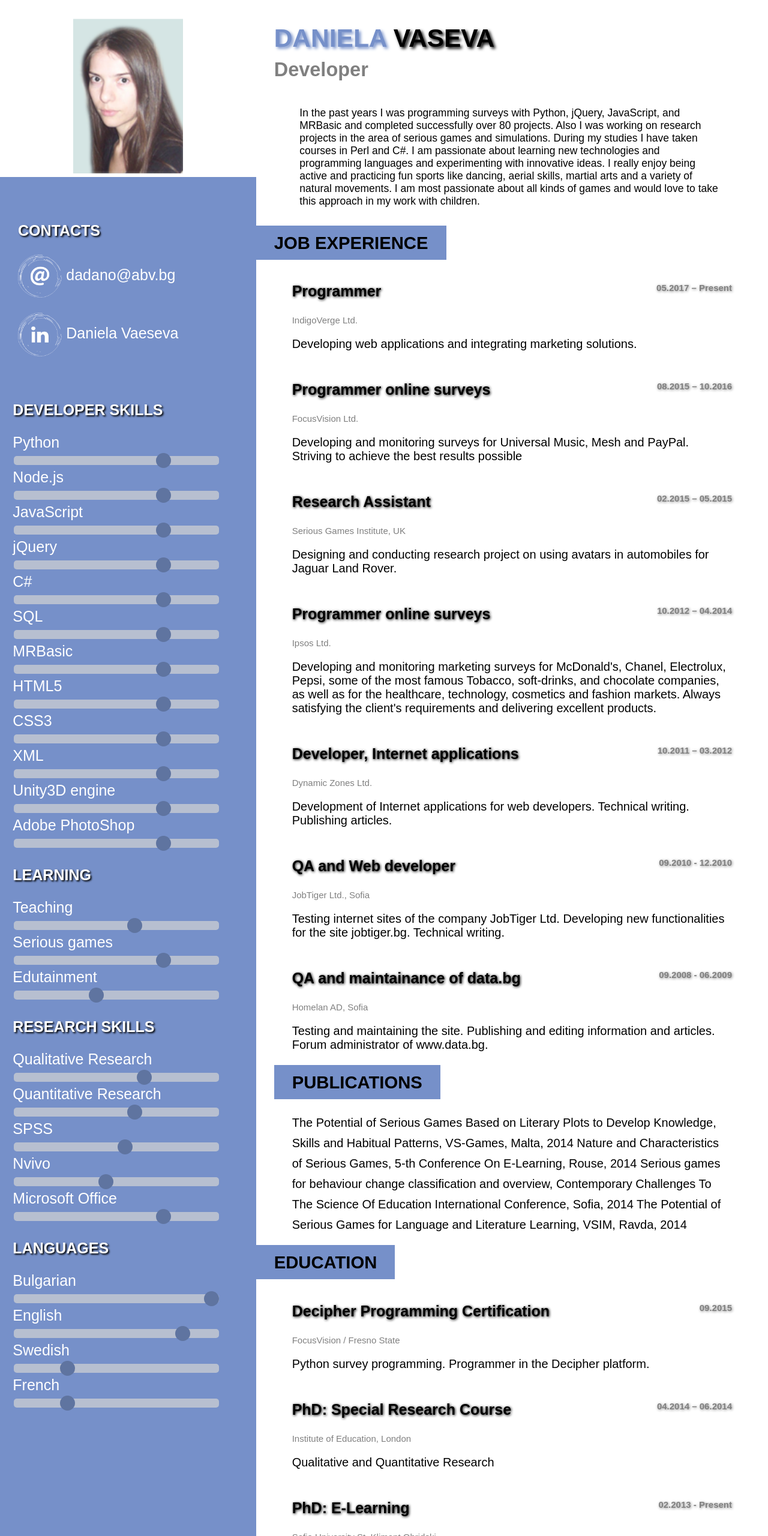
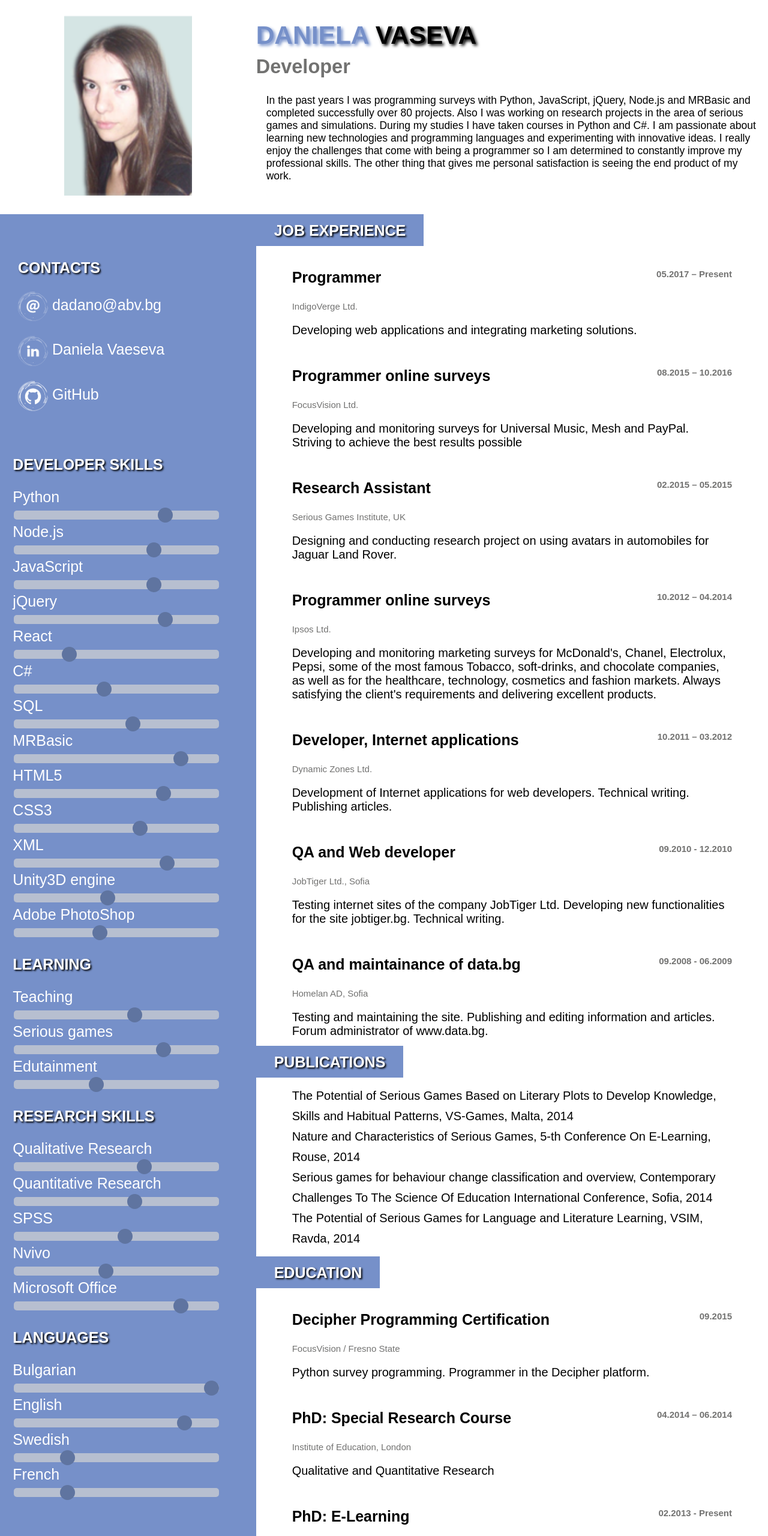
Before and after one commit to Ninghizhidda/CV, a plain HTML site: page index.html in a window 1280 px wide. Shown: the top 2560 px of the page at 60% size. Drawn offline with Linux system fonts and the light colour scheme.

Commit message:
add logos

```diff
--- a/index.html
+++ b/index.html
@@ -3,57 +3,70 @@
 
 <head>
  <meta charset="UTF-8">
+ <meta name="viewport" content="width=device-width, initial-scale=1">
 <title>CV</title>
 <link rel="stylesheet" type="text/css" href="styles.css">
 </head>
     <body>
       <div class="fc">
+        <header id="frame" class="hfc">
+          <aside class="ph">
+            <img id="photo" src="images/photo.png" alt="Daniela Vaseva">
+          </aside>
+          <main>
+            <h1><span id="first_name">DANIELA</span> VASEVA</h1>
+            <h2>Developer</h2>
+            <p class="info">In the past years I was programming surveys with Python, JavaScript, jQuery, Node.js and MRBasic and completed successfully over 80 projects. Also I was working on research projects in the area of serious games and simulations. During my studies I have taken courses in Python and C#. I am passionate about learning new technologies and programming languages and experimenting with innovative ideas. I really enjoy the challenges that come with being a programmer so I am determined to constantly improve my professional skills. The other thing that gives me personal satisfaction is seeing the end product of my work.</p>
+          </main>
+        </header>
         <aside id="skills">
-          <header id="frame">
-            <img id="photo" src="images/photo.png" alt="Daniela Vaseva">
-          </header>
           <section id="contact">
             <h3>CONTACTS</h3>
             <p><a href="mailto:dadano@abv.bg"><img src="images/logo2.png" alt="e-mail" title="e-mail" class="clogo"></a> dadano@abv.bg</p>
-            <p><img src="images/logo3.png" alt="linkdin" title="linkdin" class="clogo"> Daniela Vaeseva</p>
+            <p><a href="https://www.linkedin.com/in/daniela-vaseva-36771727"><img src="images/logo3.png" alt="linkedin" title="linkedin" class="clogo"></a> Daniela Vaeseva</p>
+            <p><a href="https://github.com/Ninghizhidda"><img src="images/logogit.png" alt="GitHub" title="GitHub" class="clogo"></a> GitHub</p>
+
           </section>
           <section class="slidecontainer">
             <h3>DEVELOPER SKILLS</h3>
             <label for="pythonRange">Python</label>
-            <input type="range" min="1" max="100" value="75" class="slider" id="pythonRange" class="myRange">
+            <input type="range" min="1" max="100" value="76" class="slider" id="pythonRange" class="myRange">
 
             <label for="nodeRange">Node.js</label>
-            <input type="range" min="1" max="100" value="75" class="slider" id="nodeRange" class="myRange">
+            <input type="range" min="1" max="100" value="70" class="slider" id="nodeRange" class="myRange">
 
             <label for="javaScriptRange">JavaScript</label>
-            <input type="range" min="1" max="100" value="75" class="slider" id="javaScriptRange" class="myRange">
+            <input type="range" min="1" max="100" value="70" class="slider" id="javaScriptRange" class="myRange">
 
             <label for="jQueryRange">jQuery</label>
-            <input type="range" min="1" max="100" value="75" class="slider" id="jQueryRange" class="myRange">
+            <input type="range" min="1" max="100" value="76" class="slider" id="jQueryRange" class="myRange">
+
+            <label for="ReactRange">React</label>
+            <input type="range" min="1" max="100" value="26" class="slider" id="ReactRange" class="myRange">
 
             <label for="cRange">C#</label>
-            <input type="range" min="1" max="100" value="75" class="slider" id="cRange" class="myRange">
+            <input type="range" min="1" max="100" value="44" class="slider" id="cRange" class="myRange">
 
             <label for="sqlRange">SQL</label>
-            <input type="range" min="1" max="100" value="75" class="slider" id="sqlRange" class="myRange">
+            <input type="range" min="1" max="100" value="59" class="slider" id="sqlRange" class="myRange">
 
             <label for="mrRange">MRBasic</label>
-            <input type="range" min="1" max="100" value="75" class="slider" id="mrRange" class="myRange">
+            <input type="range" min="1" max="100" value="84" class="slider" id="mrRange" class="myRange">
 
             <label for="HTML5Range">HTML5</label>
             <input type="range" min="1" max="100" value="75" class="slider" id="HTML5Range" class="myRange">
 
             <label for="CSS3Range">CSS3</label>
-            <input type="range" min="1" max="100" value="75" class="slider" id="CSS3Range" class="myRange">
+            <input type="range" min="1" max="100" value="63" class="slider" id="CSS3Range" class="myRange">
 
             <label for="XMLRange">XML</label>
-            <input type="range" min="1" max="100" value="75" class="slider" id="XMLRange" class="myRange">
+            <input type="range" min="1" max="100" value="77" class="slider" id="XMLRange" class="myRange">
 
             <label for="unityRange">Unity3D engine</label>
-            <input type="range" min="1" max="100" value="75" class="slider" id="unityRange" class="myRange">
+            <input type="range" min="1" max="100" value="46" class="slider" id="unityRange" class="myRange">
 
             <label for="photoShopRange">Adobe PhotoShop</label>
-            <input type="range" min="1" max="100" value="75" class="slider" id="photoShopRange" class="myRange">
+            <input type="range" min="1" max="100" value="42" class="slider" id="photoShopRange" class="myRange">
 
 
           </section>
@@ -85,7 +98,7 @@
             <input type="range" min="1" max="100" value="45" class="slider" id="NvivoRange" class="myRange">
 
             <label for="msRange">Microsoft Ofﬁce</label>
-            <input type="range" min="1" max="100" value="75" class="slider" id="msRange" class="myRange">
+            <input type="range" min="1" max="100" value="84" class="slider" id="msRange" class="myRange">
 
           </section>
 
@@ -95,7 +108,7 @@
             <input type="range" min="1" max="100" value="100" class="slider" id="BulgarianRange" class="myRange">
 
             <label for="EnglishRange">English</label>
-            <input type="range" min="1" max="100" value="85" class="slider" id="EnglishRange" class="myRange">
+            <input type="range" min="1" max="100" value="86" class="slider" id="EnglishRange" class="myRange">
 
             <label for="SwedishRange">Swedish</label>
             <input type="range" min="1" max="100" value="25" class="slider" id="SwedishRange" class="myRange">
@@ -107,11 +120,6 @@
         </aside>
 
         <main id="experience">
-          <header>
-            <h1><span id="first_name">DANIELA</span> VASEVA</h1>
-            <h2>Developer</h2>
-            <p class="info">In the past years I was programming surveys with Python, jQuery, JavaScript, and MRBasic and completed successfully over 80 projects. Also I was working on research projects in the area of serious games and simulations. During my studies I have taken courses in Perl and C#. I am passionate about learning new technologies and programming languages and experimenting with innovative ideas. I really enjoy being active and practicing fun sports like dancing, aerial skills, martial arts and a variety of natural movements. I am most passionate about all kinds of games and would love to take this approach in my work with children.</p>
-          </header>
           <section id="job_experience">
             <h3><span>JOB EXPERIENCE</span></h3>
             <section>
@@ -152,9 +160,9 @@
           </section>
           <section id="publications">
             <h3><span>PUBLICATIONS</span></h3>
-            <p class="citations">The Potential of Serious Games Based on Literary Plots to Develop Knowledge, Skills and Habitual Patterns, VS-Games, Malta, 2014
-            Nature and Characteristics of Serious Games, 5-th Conference On E-Learning, Rouse, 2014
-            Serious games for behaviour change classification and overview, Contemporary Challenges To The Science Of Education International Conference, Sofia, 2014
+            <p class="citations">The Potential of Serious Games Based on Literary Plots to Develop Knowledge, Skills and Habitual Patterns, VS-Games, Malta, 2014<br/>
+            Nature and Characteristics of Serious Games, 5-th Conference On E-Learning, Rouse, 2014<br/>
+            Serious games for behaviour change classification and overview, Contemporary Challenges To The Science Of Education International Conference, Sofia, 2014<br/>
             The Potential of Serious Games for Language and Literature Learning, VSIM, Ravda, 2014</p>
           </section>
           <section id="education">
@@ -197,12 +205,16 @@
           </section>
         </main>
         <footer>
+
+          <nav>
+            <ul>
+              <li><a href="#contact">CONTACT ME</a></li>
+              <li><a href="#experience">JOB EXPERIENCE</a></li>
+              <li><a href="#publications">PUBLICATIONS</a></li>
+              <li><a href="#education">EDUCATION</a></li>
+            </ul>
+          </nav>
           <hr>
-          <nav>
-            <a href="#experience">JOB EXPERIENCE</a>
-            <a href="#publications">PUBLICATIONS</a>
-            <a href="#education">EDUCATION</a>
-          </nav>
         </footer>
       </div>
     </body>
--- a/styles.css
+++ b/styles.css
@@ -5,6 +5,7 @@ body, html{
   margin: 0px;
   padding: 0px;
 }
+/* flexbox layout*/
 .fc {
   display: flex;
   flex-flow: row wrap;
@@ -25,7 +26,6 @@ body, html{
 .fc > * { min-width: 200px; }
 
 .fc > * {
-
   padding: 0px;
 }
 
@@ -33,10 +33,27 @@ main section > *,  main header > *, aside > *{
   padding-left: 30px;
   padding-right: 30px;
 }
-header{
-  padding-top: 30px;
+/*header flexbox  */
+
+.hfc {
+  display: flex;
+  flex-flow: row wrap;
 }
-
+.hfc > * {
+  flex: 1;
+}
+.hfc > main {
+  flex: 2;
+}
+/*headers */
+header#frame{
+  padding-top: 1em;
+  padding-bottom: 1em;
+}
+#job_experience h3{
+  margin-top: 0.5rem;
+  padding-top: 0px;
+}
 h1{
   font-size: 1.7rem;
   font-weight: bold;
@@ -44,38 +61,30 @@ h1{
   text-shadow: 3px 3px 5px;
 }
 h2{
-  color: grey;
+  color: #727271;
   margin-top: 0px;
   font-size: 1.3rem;
 }
-aside header#frame{
-  text-align: center;
+header#frame{
   background-color: #fff;
 }
-
+#frame aside{
+  text-align: center;
+}
 p.info{
   font-size: 0.7rem;
-  margin: 5%;
+  margin: 2%;
 }
 #first_name{
   color: #7690C9;
 }
-/*left bar */
-#skills{
-  background-color: #7690C9;
-  color: #fff;
-  /*float: left;
-  width: 28%;
-  height: 100%;*/
-}
+
+
+/*main  */
 #experience{
   /*float: right;
   width: 70%;
   padding: 10px;*/
-}
-
-.job  {
-
 }
 .job > span{
   display: inline-flex;
@@ -92,26 +101,26 @@ p.info{
   justify-content: space-between;
 
   font-weight: bold;
-  text-shadow: 1px 1px 4px;
   margin-top: 2rem;
 }
 .date, .company, .institution{
   font-size: 0.6rem;
-  color: grey;
+  color: #727271;
 }
 .job_description, .course_description, .citations{
   font-size: 0.8rem;
 }
-.citations, #publications{
+.citations{
   line-height: 1.7em;
-  padding-left: 30px;
-  padding-right: 30px;
+  padding-left: 60px;
+  padding-right: 60px;
 }
-
-
 
 main h3{
   padding: 0px;
+  color: #fff;
+  text-shadow: 2px 2px 3px black;
+  font-size: 1rem;
 }
 main h3 span{
   background-color: #7690C9;
@@ -120,16 +129,26 @@ main h3 span{
   padding-top: 0.5rem;
   padding-bottom: 0.5rem;
 }
+/*images */
 img.clogo{
-  width: 20%;
+  width: 2em;
 }
 img#photo{
   width: 50%;
   background-color: #fff;
 }
+/*left bar */
+#skills{
+  background-color: #7690C9;
+  color: #fff;
+  /*float: left;
+  width: 28%;
+  height: 100%;*/
+}
 #contact{
   margin-bottom: 3rem;
   margin-top: 3rem;
+  font-size: 1rem;
 }
 #contact p img{
   vertical-align: middle;
@@ -182,11 +201,54 @@ img#photo{
 /* thumb*/
 
 footer{
-  text-align: right;
+
 }
 footer a{
   background-color: #7690C9;
-  border-radius: 20px;
-  margin: 20px;
-  padding: 10px;
+  margin: 0px;
+  padding: 8px 16px;
+  text-decoration: none;
+  vertical-align: middle;
+  overflow: hidden;
+  text-align: center;
+  cursor: pointer;
+  width: 100%;
+
 }
+
+nav ul {
+  list-style-type: none;
+  margin: 0;
+  padding: 0;
+  overflow: hidden;
+}
+
+li {
+  float: left;
+  margin: 2%;
+  width: 21%;
+}
+
+li a {
+  display: block;
+  color: white;
+  font-size: 0.8rem;
+}
+
+li a:hover:not(.active) {
+  background-color: #56698F;
+}
+
+/* On screens that are 600px wide or less, make the menu links stack on top of each other instead of next to each other */
+@media screen and (max-width: 900px) {
+    nav li {
+    float: none;
+    width: 100%;
+  }
+}
+/* On screens that are 600px wide or less, make the columns stack on top of each other instead of next to each other */
+@media screen and (max-width: 600px) {
+  .fc {
+    flex-direction: column;
+  }
+}
```
Also changed, not shown: images/logogit.png (added).
